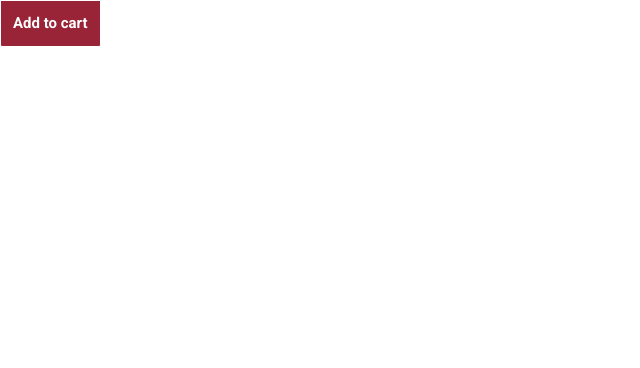
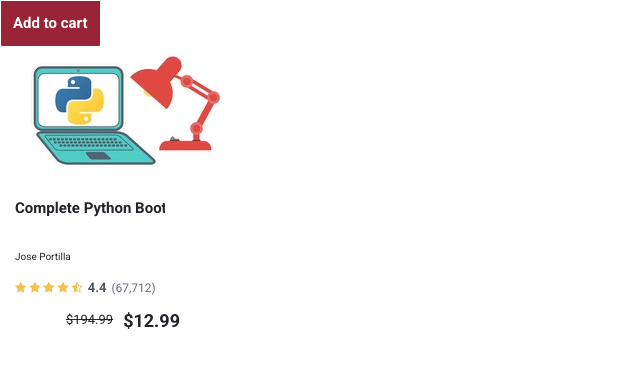
Before and after one commit to NguyenHuuHuyHoang/Layout-Udemy, a plain HTML site: page index.html in a window 1280 px wide. Shown: the whole page, without its empty margins (0-640 px from the left). Drawn offline with Linux system fonts and the light colour scheme.

Commit message:
add placeholder.scss, add course-item

```diff
--- a/index.html
+++ b/index.html
@@ -10,6 +10,7 @@
     <link rel="stylesheet" href="./sass/vendors/bootstrap.min.css">
     <!-- FONT AWESOME LIBRARY -->
     <link rel="stylesheet" href="./sass/vendors/all.css">
+    <link rel="stylesheet" href="https://maxcdn.bootstrapcdn.com/font-awesome/4.7.0/css/font-awesome.min.css">
     <!-- GOOGLE FONT ROBOTO -->
     <link href="https://fonts.googleapis.com/css2?family=Roboto:wght@400;700&display=swap" rel="stylesheet">
     <!-- LINK MAIN CSS -->
@@ -17,6 +18,32 @@
   </head>
   <body>
     <button class="button-1">Add to cart</button>
+    <div class="course-item">
+      <img src="./img/567828_67d0.jpg" alt="">
+      <div class="course-item__bottom">
+        <div class="course-item__title">
+          <div >
+            <p>Complete Python Bootcamp: Go from zero to hero in Python 3</p>
+          </div>
+          <span>Jose Portilla</span>
+        </div>
+        <div class="course-item__rated">
+          <div class="course-item__star">
+            <i class="fa fa-star"></i>
+            <i class="fa fa-star"></i>
+            <i class="fa fa-star"></i>
+            <i class="fa fa-star"></i>
+            <i class="fa fa-star-half-o"></i>
+          </div>
+          <h4 class="d-inline">4.4</h4>
+          <span>(67,712)</span>
+        </div>
+        <div class="course-item__prices">
+          <span>$194.99</span>
+          <span>$12.99</span>
+        </div>
+      </div>
+    </div>
     <!-- Optional JavaScript -->
     <!-- jQuery first, then Popper.js, then Bootstrap JS -->
     <script src="./sass/vendors/jquery-3.3.1.slim.min.js"></script>
--- a/sass/components/_buttons.scss
+++ b/sass/components/_buttons.scss
@@ -1,11 +1,10 @@
 
 
 .button-1 {
+    @extend %bold-text;
     padding: p(p-2) p(p-3);
     background-color: c(orange-red);
     color: c(white);
-    font-weight: fw(fw-7);
-    font-size: fz(fz-2);
     border: 1px solid c(white);
     border-bottom-left-radius: 2px;
     border-bottom-right-radius: 2px;
--- /dev/null
+++ b/sass/components/_carousel.scss
@@ -0,0 +1,62 @@
+.course-item {
+    width: 200px;
+    &__bottom{
+       padding: p(p-4) p(p-1) 0 p(p-4);
+
+    }
+    &__title{
+        width: 150px;
+        margin-bottom: m(m-2);
+        p {
+        @extend %bold-text;
+        display: flex;
+        flex-direction: column;
+        white-space: nowrap;
+        overflow: hidden;
+        text-overflow: ellipsis;
+        height: 4.2rem;
+        }
+        span {
+            color: c(grey);
+
+        }
+
+    }
+    &__rated{
+        display: flex;
+        align-items: center;
+        margin-bottom: m(m-1);
+        h4 {
+            margin: 0 0.5rem;
+            font-size: 1.3rem;
+            font-weight: fw(fw-7);
+            color: c(light-black);
+        }
+        span {
+            font-size: fz(fz-1);
+            color: c(light-grey);
+        }
+    }
+   &__star{
+       color: c(yellow-orange);
+       font-size: fz(fz-1);
+   }
+
+   &__prices{
+        display: flex;
+justify-content: right;
+        align-items: center;
+
+       span:first-child {
+        font-size: 1.3rem;
+        text-decoration: line-through;
+        margin-right: m(m-1);
+       }
+
+       span:last-child{
+           @extend %bold-text;
+            font-size: 1.8rem;
+            margin-right: m(m-1);
+       }
+   }
+}
--- /dev/null
+++ b/sass/helpers/_placeholders.scss
@@ -0,0 +1,4 @@
+%bold-text {
+    font-size: fz(fz-2);
+    font-weight: fw(fw-7);
+}
--- a/sass/helpers/_variables.scss
+++ b/sass/helpers/_variables.scss
@@ -3,9 +3,11 @@ $colors: (
     dark-red: rgb(153, 35, 55),
     white: #fff,
     black: #000,
-    grey: rgb(104, 111, 122),
-    light-grey: rgb(222, 223, 224),
+    light-black: rgb(80, 87, 99),
+    light-grey: rgb(104, 111, 122),
+    lighter-grey: rgb(222, 223, 224),
     dark-blue: rgb(0, 119, 145),
+    yellow-orange: rgb(244, 193, 80),
 );
 
 $font-sizes :(
@@ -27,9 +29,9 @@ $paddings : (
 );
 
 $margins: (
-    m-1: 10,
-    m-2 :15,
-    m-3: 20,
+    m-1: 10px,
+    m-2 :15px,
+    m-3: 20px,
 );
 
 $font-weights : (
--- a/sass/main.scss
+++ b/sass/main.scss
@@ -3,5 +3,7 @@
 
 @import 'helpers/variables';
 @import 'helpers/functions';
+@import 'helpers/placeholders';
 
 @import './components/buttons';
+@import './components/carousel';
```
Also changed, not shown: css/main.css, 1 other file.
